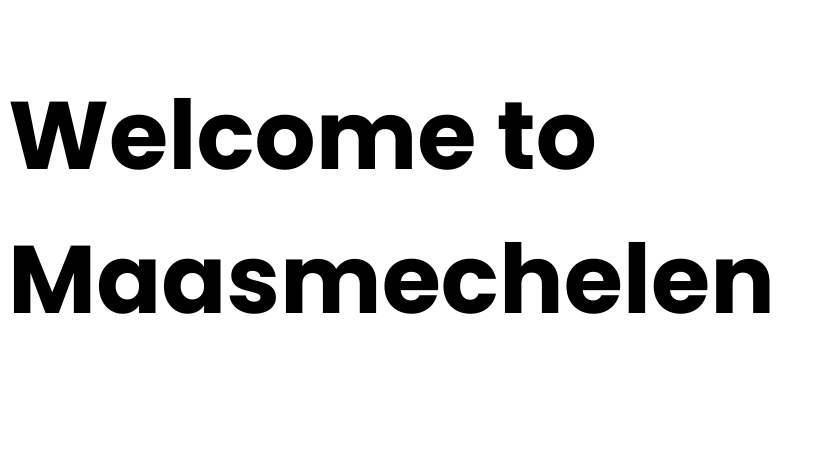
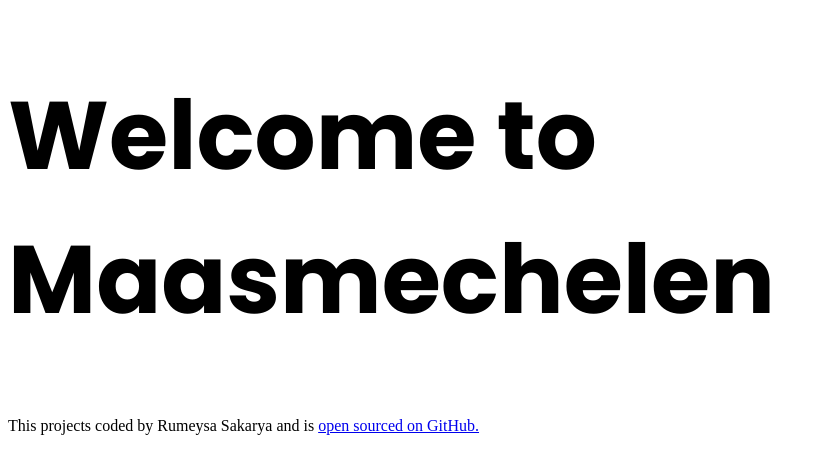
Before and after one commit to Rumeysa-Sakarya/project-visit-maasmechelen, a plain HTML site: page index.html in a window 1280 px wide. Shown: the whole page, without its empty margins (0-825 px from the left). Drawn offline with Linux system fonts and the light colour scheme; a web font is replaced by a local one.

```diff
--- a/index.html
+++ b/index.html
@@ -14,5 +14,13 @@
   </head>
   <body>
     <h1>Welcome to Maasmechelen</h1>
+    <footer>
+      This projects coded by Rumeysa Sakarya and is
+      <a
+        href="https://github.com/Rumeysa-Sakarya/project-visit-maasmechelen"
+        target="_blank"
+        >open sourced on GitHub.</a
+      >
+    </footer>
   </body>
 </html>
--- a/src/style.css
+++ b/src/style.css
@@ -1,5 +1,7 @@
 h1 {
   font-family: "Poppins", sans-serif;
+  font-style: normal;
+  font-weight: 700;
   font-size: 96px;
   line-height: 144px;
 }
```
Also changed, not shown: images/Connecterra.png (added), images/Maasmechelen-Village-1.png (added), images/Mechelse-Heide-1.png (added), images/Terhills-Hotel.jpg (added), images/Terhills.jpg (added), 6 other files.
